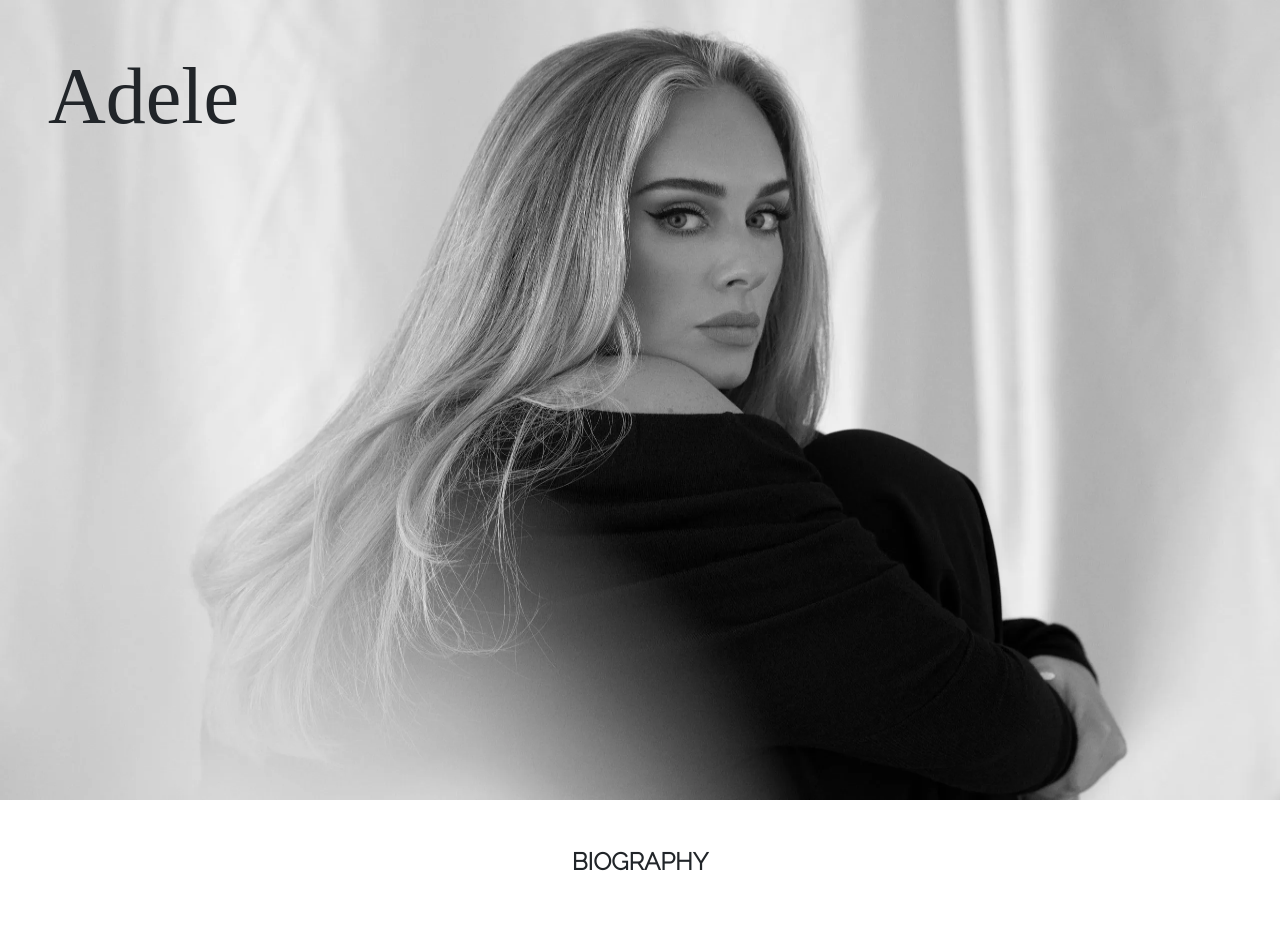
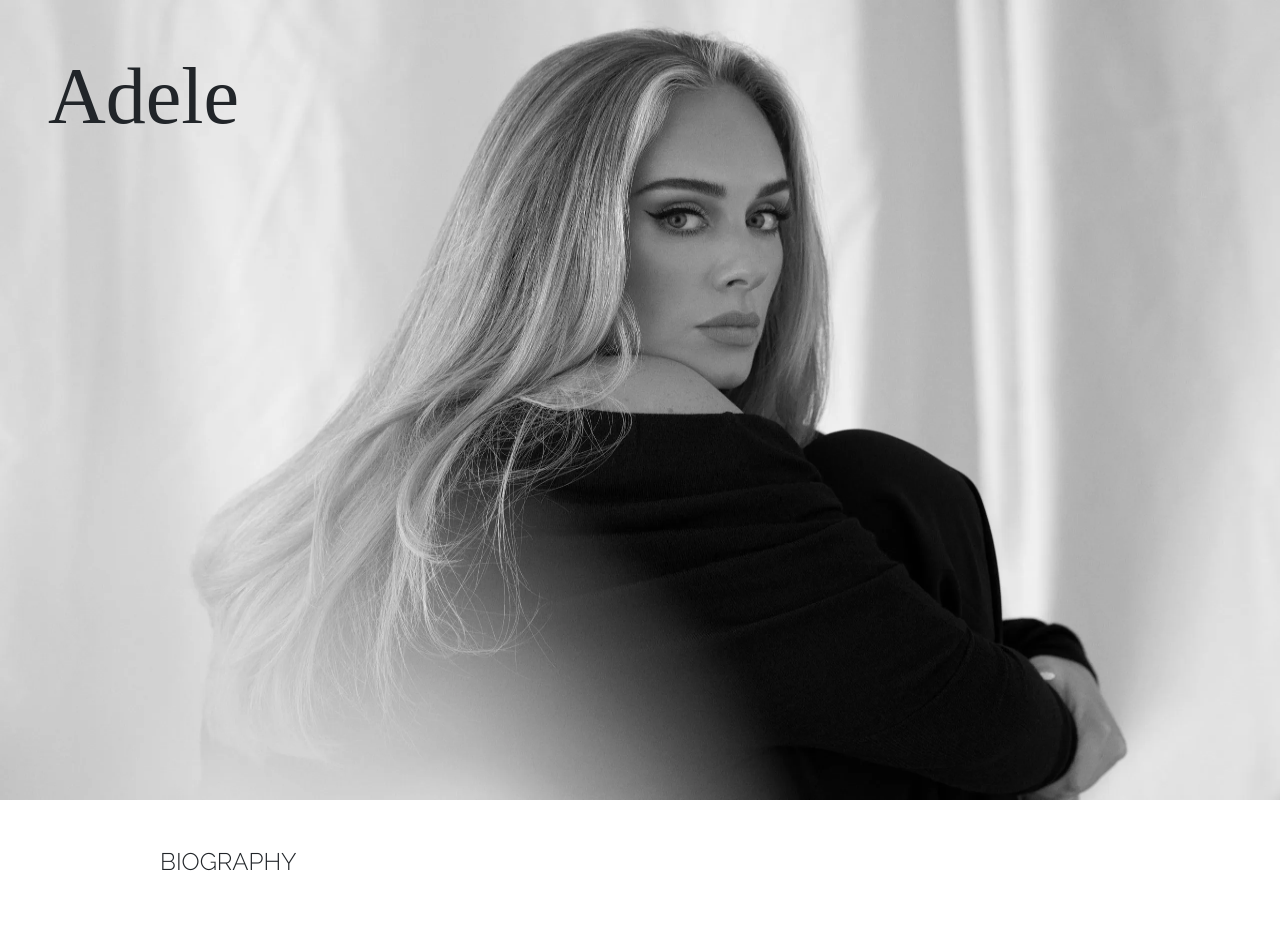
Before and after one commit to Raiza-D/all-about-adele, a React (Create React App) app: page / in a window 1280 px wide. Shown: the top 936 px of the page. Built offline with nearby package versions, Linux system fonts and the light colour scheme; a web font is replaced by a local one.

Commit message:
Remove text center and font weight rules from bio-title class.

```diff
--- a/src/styles/Bio.css
+++ b/src/styles/Bio.css
@@ -4,7 +4,5 @@
 }
 
 .bio-title {
-  text-align: center;
   font-size: 1.5em;
-  font-weight: bold;
 }
```
